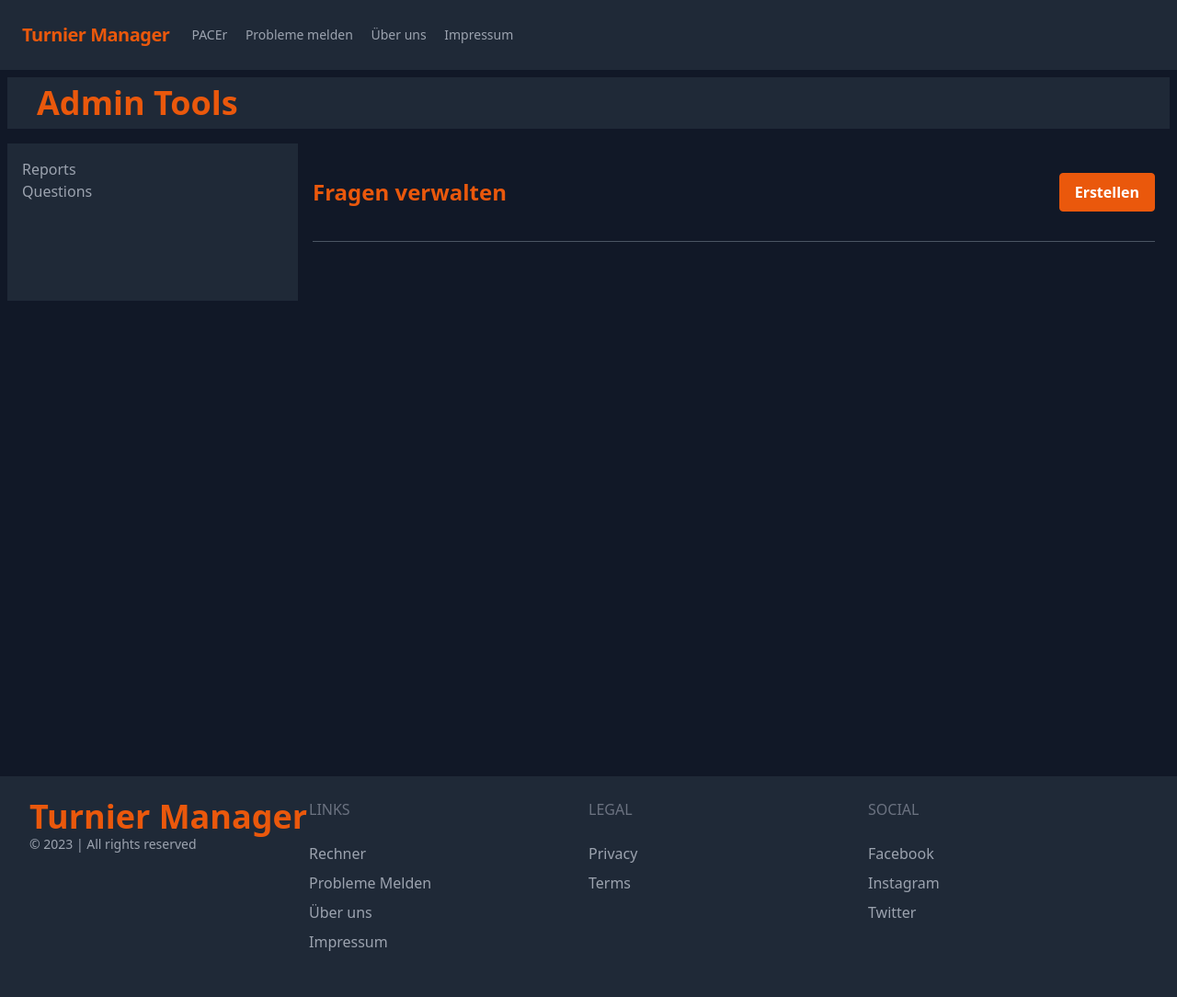
After one commit to FischLord/PACEr, a Flask app: page /viewQuestions in a window 1280 px wide. The commit adds this page. Shown: the whole page at 92% size. Run offline with Flask 2, Linux system fonts and the light colour scheme; style sheets or scripts are compiled from the project's sources.

Commit message:
erste ideen und seiten für questions

```diff
--- a/TurnierManager/routes/admin.py
+++ b/TurnierManager/routes/admin.py
@@ -31,6 +31,8 @@ def adminTools():
     except Exception as e:
         return 'Error: ' + str(e)
 
+
+#################### Reports Section Start ####################
 @bp_admin.route('/viewReports', methods=['GET', 'POST'])
 def viewReports():
     try:
@@ -57,3 +59,36 @@ def displayReport():
         return render_template('admin/displayReport.html', report=report)
     except Exception as e:
         return 'Error: ' + str(e)
+
+#################### Reports Section End ####################
+
+#################### Question Section Start ####################
+
+@bp_admin.route('/viewQuestions', methods=['GET', 'POST'])
+def viewQuestions():
+    try:
+        return render_template('admin/viewQuestions.html')
+    except Exception as e:
+        return 'Error: ' + str(e)
+
+@bp_admin.route('/loadQuestion', methods=['GET', 'POST'])
+def loadQuestion():
+    return
+
+@bp_admin.route('/saveQuestion', methods=['GET', 'POST'])
+def saveQuestion():
+    return
+
+@bp_admin.route('/deleteQuestion', methods=['GET', 'POST'])
+def deleteQuestion():
+    return
+
+@bp_admin.route('/editQuestion', methods=['GET', 'POST'])
+def editQuestion():
+    return
+
+@bp_admin.route('/addQuestion', methods=['GET', 'POST'])
+def addQuestion():
+    return
+
+#################### Question Section End ####################
--- a/TurnierManager/templates/admin/adminTools.html
+++ b/TurnierManager/templates/admin/adminTools.html
@@ -10,7 +10,7 @@
                 <a href="/viewReports" class="text-gray-400 hover:text-orange-600">Reports</a>
             </li>
             <li>
-                <a href="#" class="text-gray-400 hover:text-orange-600">Platzhalter</a>
+                <a href="/viewQuestions" class="text-gray-400 hover:text-orange-600">Questions</a>
             </li>
         </ul>
     </div>
--- /dev/null
+++ b/TurnierManager/templates/admin/viewQuestions.html
@@ -0,0 +1,26 @@
+{% extends "admin/adminTools.html" %}{% block adminContent %}
+<div class="bg-gray-900 px-4 py-8">
+    <!-- Überschrift und Erstellen-Button in der Desktop-Ansicht -->
+    <div class="flex justify-between items-center mb-4 md:mb-8 text-center md:text-left">
+        <h1 class="text-orange-600 text-2xl font-bold">Fragen verwalten</h1>
+        <button class="bg-orange-600 hover:bg-orange-700 text-white font-bold py-2 px-4 rounded border border-orange-600 transition duration-300 ease-in-out transform hover:scale-105 mt-4 md:mt-0">
+            Erstellen
+        </button>
+    </div>
+
+    <!-- Trennstrich nur für die Desktop-Ansicht -->
+    <hr class="border-gray-600 mb-8 hidden md:block">
+
+    <!-- Hier werden die Fragen angezeigt -->
+    <div>
+        {% for question in questions %}
+            <div class="bg-gray-800 p-4 rounded mb-4">
+                <p class="text-blue-600 text-sm font-bold">Kategorie: {{ question.category }}</p>
+                <p class="text-gray-400 text-sm mb-2">ID: {{ question.id }}</p>
+                <p class="text-white">{{ question.question }}</p>
+                <!-- Weitere Informationen zur Frage können hier angezeigt werden -->
+            </div>
+        {% endfor %}
+    </div>
+</div>
+{% endblock %}
```
